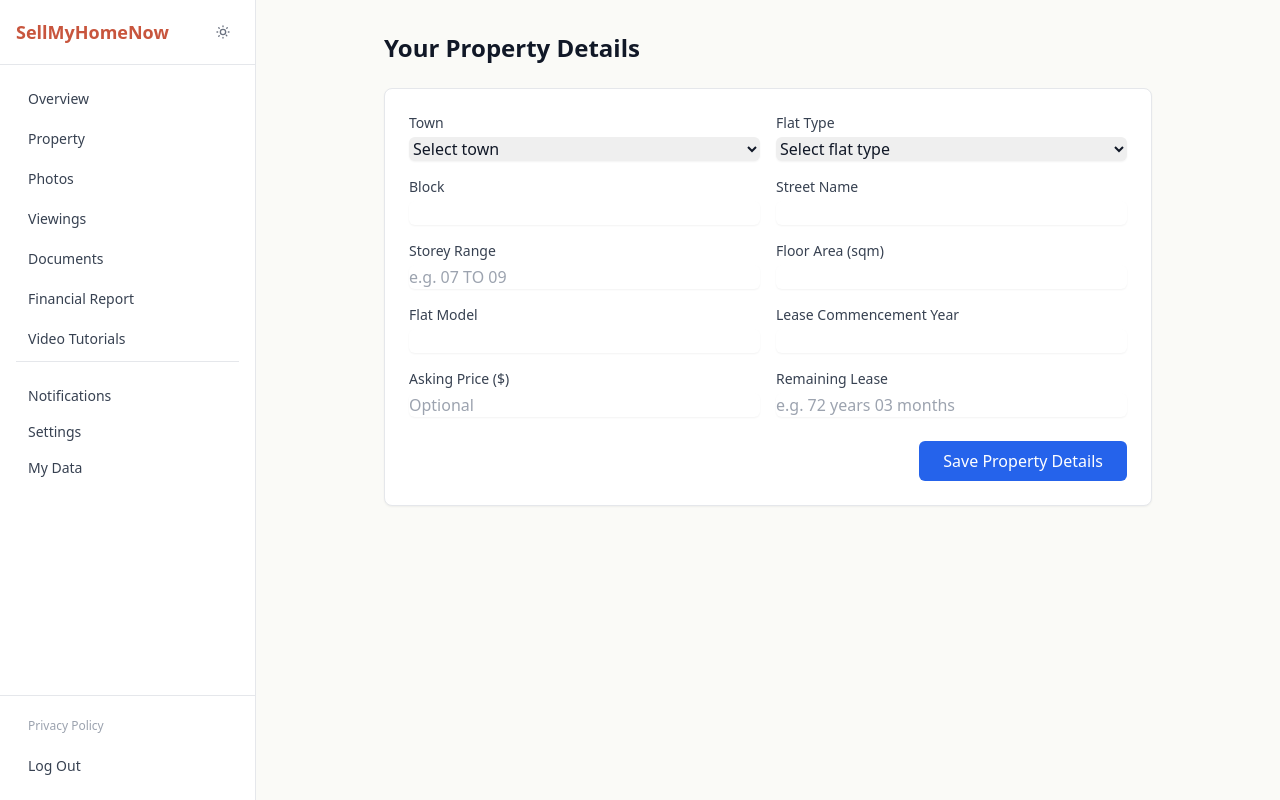
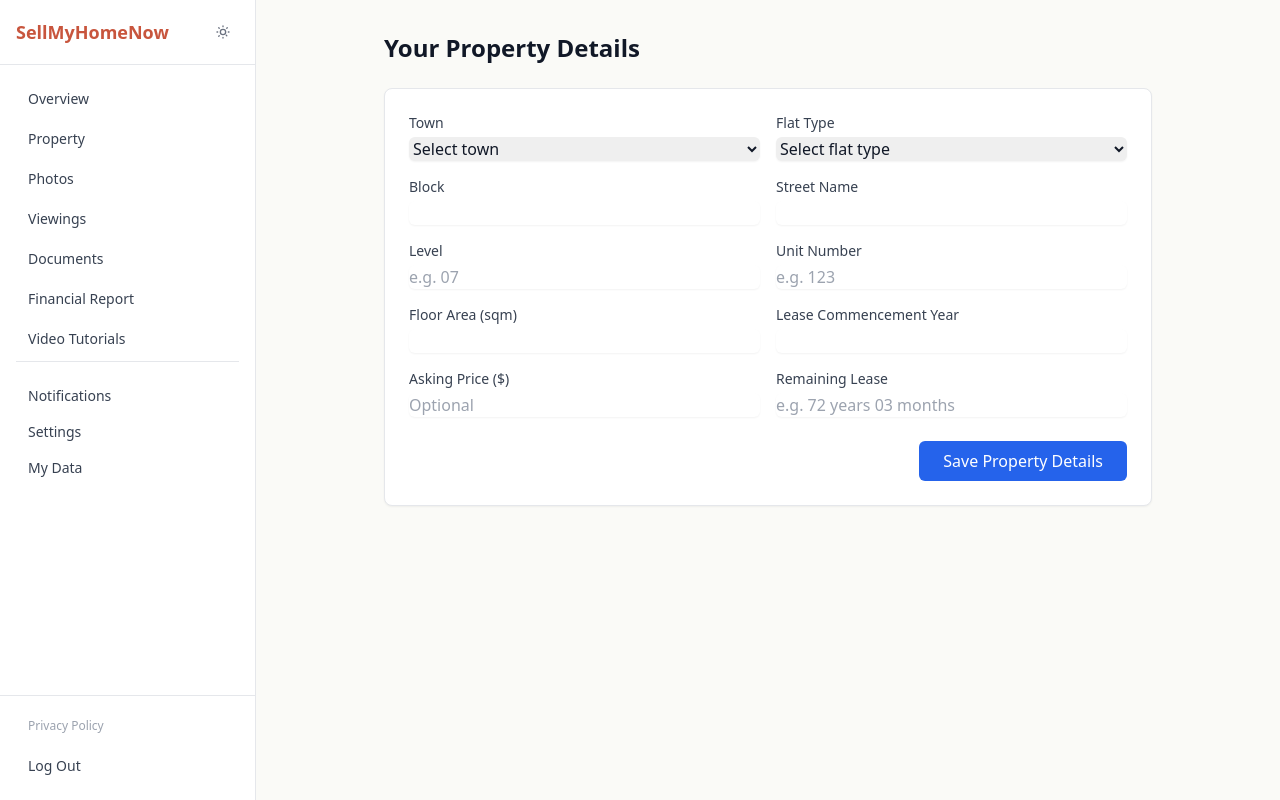
Before and after one commit to Duckchief/sellmyhouse, a Node project: template src/views/pages/seller/property.njk in a window 1280 px wide. Run offline with Node 20 templates, Linux system fonts and the light colour scheme; the template is opened without the code that fills it, so the values that code supplies are empty; style sheets or scripts are compiled from the project's sources; some libraries are stand-ins or nearby versions.

Commit message:
feat(property): update views for level/unitNumber fields
Co-Authored-By: Claude Opus 4.6 (1M context) <noreply@anthropic.com>

```diff
--- a/src/views/pages/admin/seller-detail.njk
+++ b/src/views/pages/admin/seller-detail.njk
@@ -56,8 +56,8 @@
         <dd>{{ detail.property.floorAreaSqm }} sqm</dd>
       </div>
       <div>
-        <dt class="text-gray-500 text-xs uppercase mb-1">{{ "Storey" | t }}</dt>
-        <dd>{{ detail.property.storeyRange }}</dd>
+        <dt class="text-gray-500 text-xs uppercase mb-1">{{ "Unit" | t }}</dt>
+        <dd>#{{ detail.property.level }}-{{ detail.property.unitNumber }}</dd>
       </div>
       <div>
         <dt class="text-gray-500 text-xs uppercase mb-1">{{ "Asking Price" | t }}</dt>
--- a/src/views/partials/seller/property-form.njk
+++ b/src/views/partials/seller/property-form.njk
@@ -53,9 +53,16 @@
     </div>
 
     <div>
-      <label for="storeyRange" class="block text-sm font-medium text-gray-700 mb-1">{{ "Storey Range" | t }}</label>
-      <input type="text" id="storeyRange" name="storeyRange" value="{{ property.storeyRange if property else '' }}" required
-        placeholder="e.g. 07 TO 09"
+      <label for="level" class="block text-sm font-medium text-gray-700 mb-1">{{ "Level" | t }}</label>
+      <input type="text" id="level" name="level" value="{{ property.level if property else '' }}" required
+        placeholder="e.g. 07"
+        class="w-full rounded-md border-gray-300 shadow-sm focus:border-blue-500 focus:ring-blue-500">
+    </div>
+
+    <div>
+      <label for="unitNumber" class="block text-sm font-medium text-gray-700 mb-1">{{ "Unit Number" | t }}</label>
+      <input type="text" id="unitNumber" name="unitNumber" value="{{ property.unitNumber if property else '' }}" required
+        placeholder="e.g. 123"
         class="w-full rounded-md border-gray-300 shadow-sm focus:border-blue-500 focus:ring-blue-500">
     </div>
 
@@ -63,12 +70,6 @@
       <label for="floorAreaSqm" class="block text-sm font-medium text-gray-700 mb-1">{{ "Floor Area (sqm)" | t }}</label>
       <input type="number" id="floorAreaSqm" name="floorAreaSqm" value="{{ property.floorAreaSqm if property else '' }}" required
         min="30" max="300" step="0.1"
-        class="w-full rounded-md border-gray-300 shadow-sm focus:border-blue-500 focus:ring-blue-500">
-    </div>
-
-    <div>
-      <label for="flatModel" class="block text-sm font-medium text-gray-700 mb-1">{{ "Flat Model" | t }}</label>
-      <input type="text" id="flatModel" name="flatModel" value="{{ property.flatModel if property else '' }}" required
         class="w-full rounded-md border-gray-300 shadow-sm focus:border-blue-500 focus:ring-blue-500">
     </div>
 
```
Also changed, not shown: src/views/partials/seller/onboarding-step-2.njk (+15 -23 lines).
